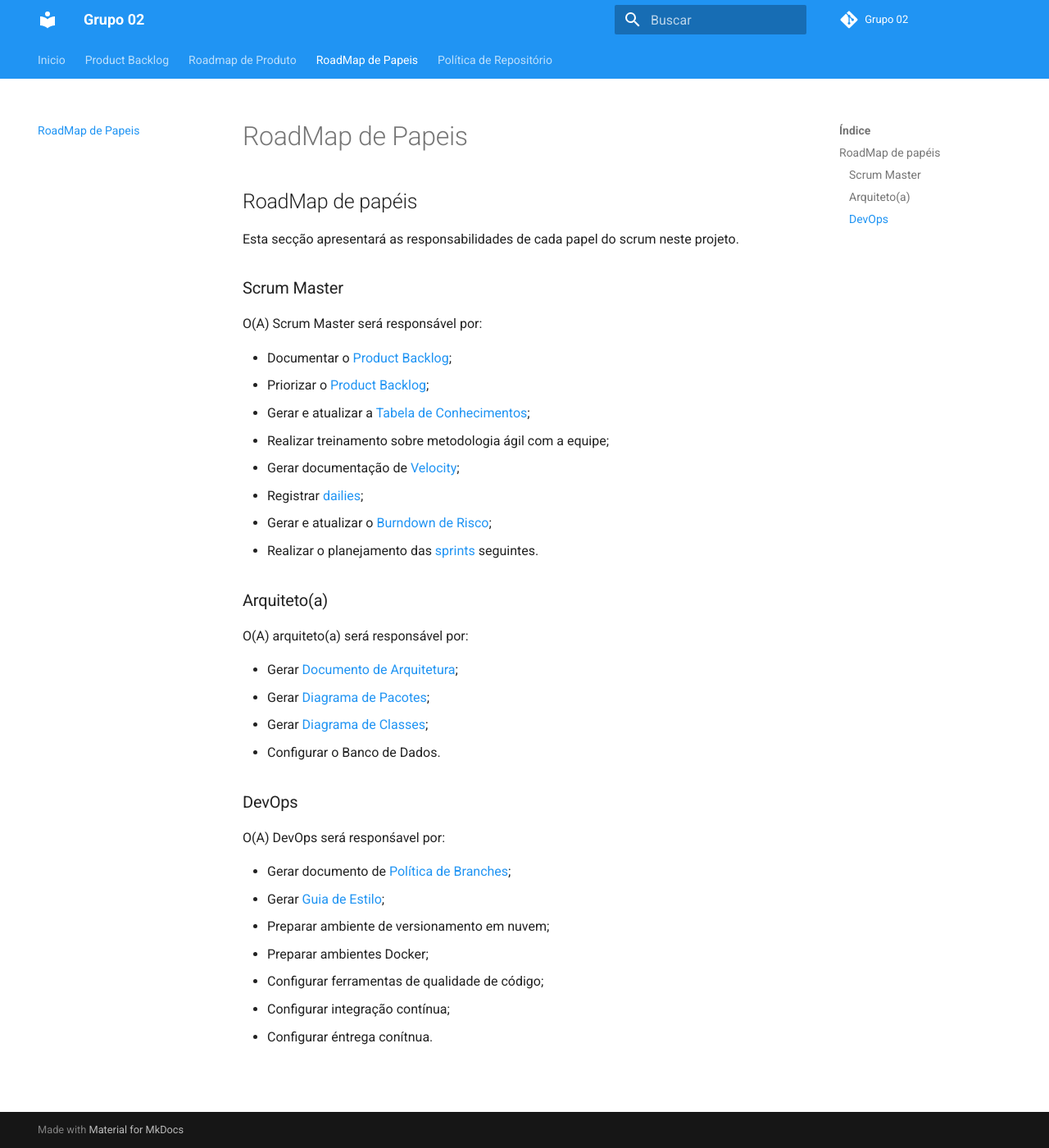
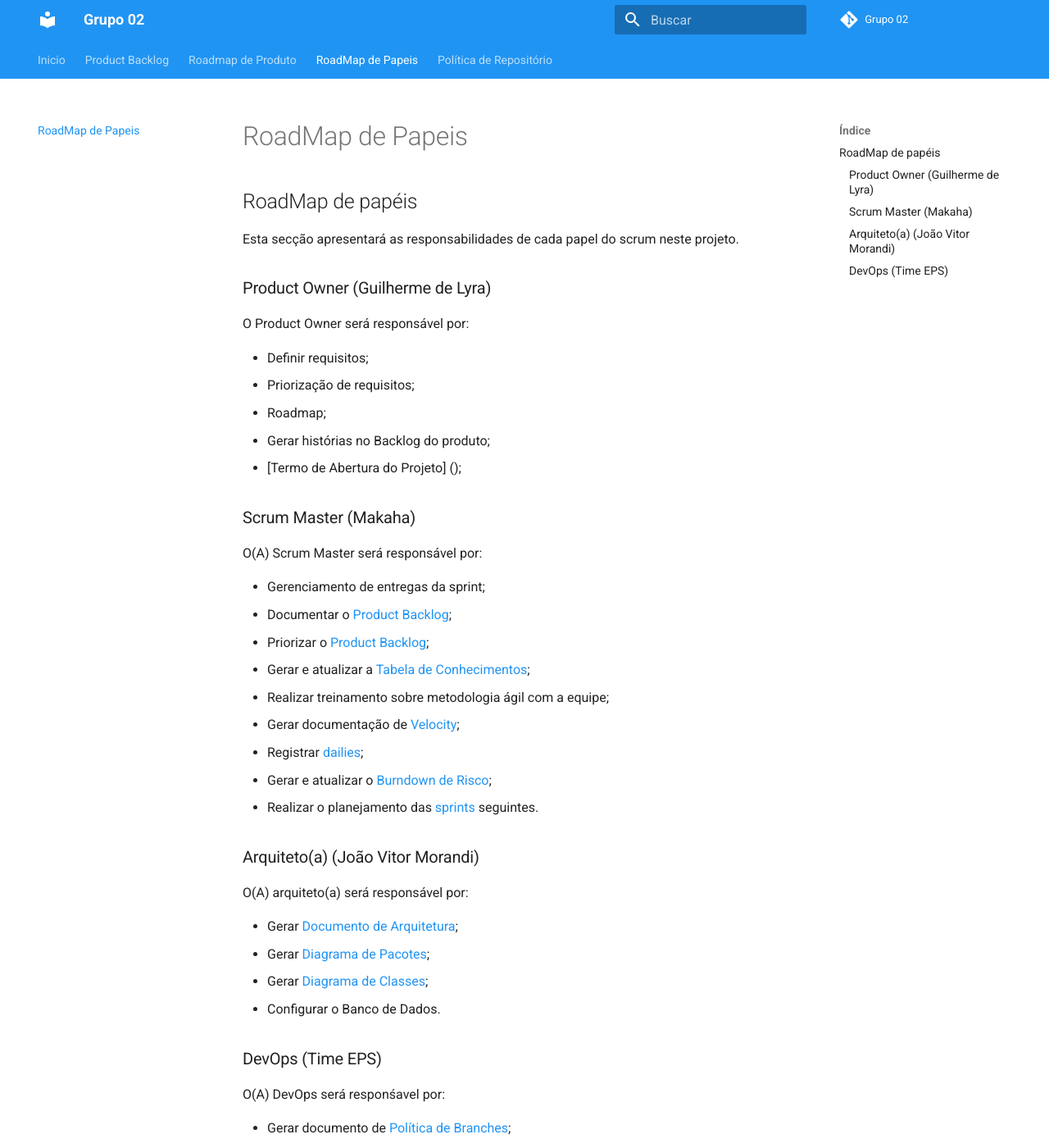
Before and after one commit to fga-eps-mds/2020.1-GaiaDex-wiki, an MkDocs documentation site: the page built from docs/roadmap/roles_roadmap.md, in a window 1280 px wide and 1400 px high. Shown: the whole window at 82% size. Built offline with MkDocs 1.6.1 and Material for MkDocs 9.7.7, drawn with Linux system fonts in a browser that asks for light colours; comment, search, counter and statistics services are not loaded; old or Windows-style settings are respelled for this version of MkDocs.

Commit message:
Update roles roadmap.
Co-authored-by: João Vítor Morandi <joao.lemos4000@gmail.com>

```diff
--- a/docs/roadmap/roles_roadmap.md
+++ b/docs/roadmap/roles_roadmap.md
@@ -2,10 +2,21 @@
 
 Esta secção apresentará as responsabilidades de cada papel do scrum neste projeto.
 
-### Scrum Master
+### Product Owner (Guilherme de Lyra)
+
+O Product Owner será responsável por:
+
+* Definir requisitos;
+* Priorização de requisitos;
+* Roadmap;
+* Gerar histórias no Backlog do produto;
+* [Termo de Abertura do Projeto] ();
+
+### Scrum Master (Makaha)
 
 O(A) Scrum Master será responsável por:
 
+* Gerenciamento de entregas da sprint;
 * Documentar o [Product Backlog]();
 * Priorizar o [Product Backlog]();
 * Gerar e atualizar a [Tabela de Conhecimentos]();
@@ -13,9 +24,9 @@ O(A) Scrum Master será responsável por:
 * Gerar documentação de [Velocity]();
 * Registrar [dailies]();
 * Gerar e atualizar o [Burndown de Risco]();
-* Realizar o planejamento das [sprints]() seguintes.
+* Realizar o planejamento das [sprints](./product_roadmap.md) seguintes.
 
-### Arquiteto(a)
+### Arquiteto(a) (João Vitor Morandi)
 
 O(A) arquiteto(a) será responsável por:
 
@@ -24,7 +35,7 @@ O(A) arquiteto(a) será responsável por:
 * Gerar [Diagrama de Classes]();
 * Configurar o Banco de Dados.
 
-### DevOps
+### DevOps (Time EPS)
 
 O(A) DevOps será responśavel por:
 
```
